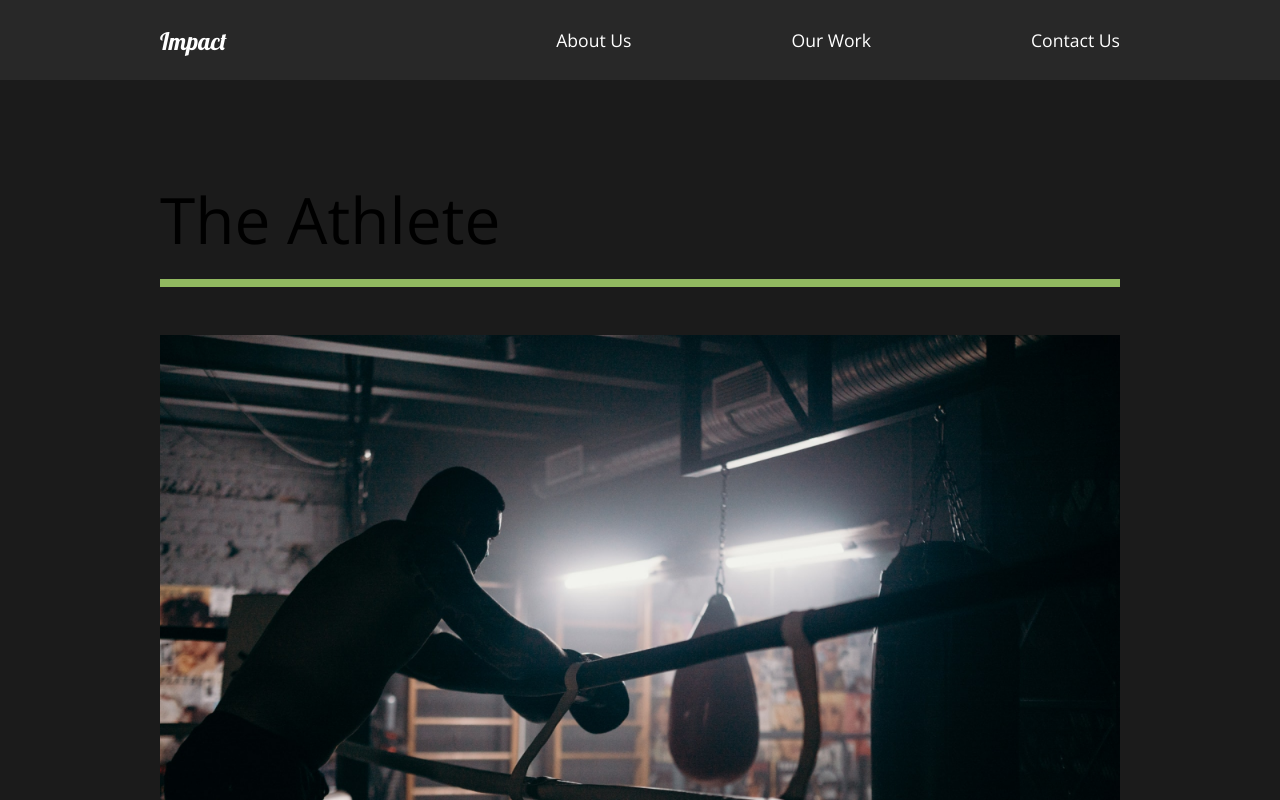
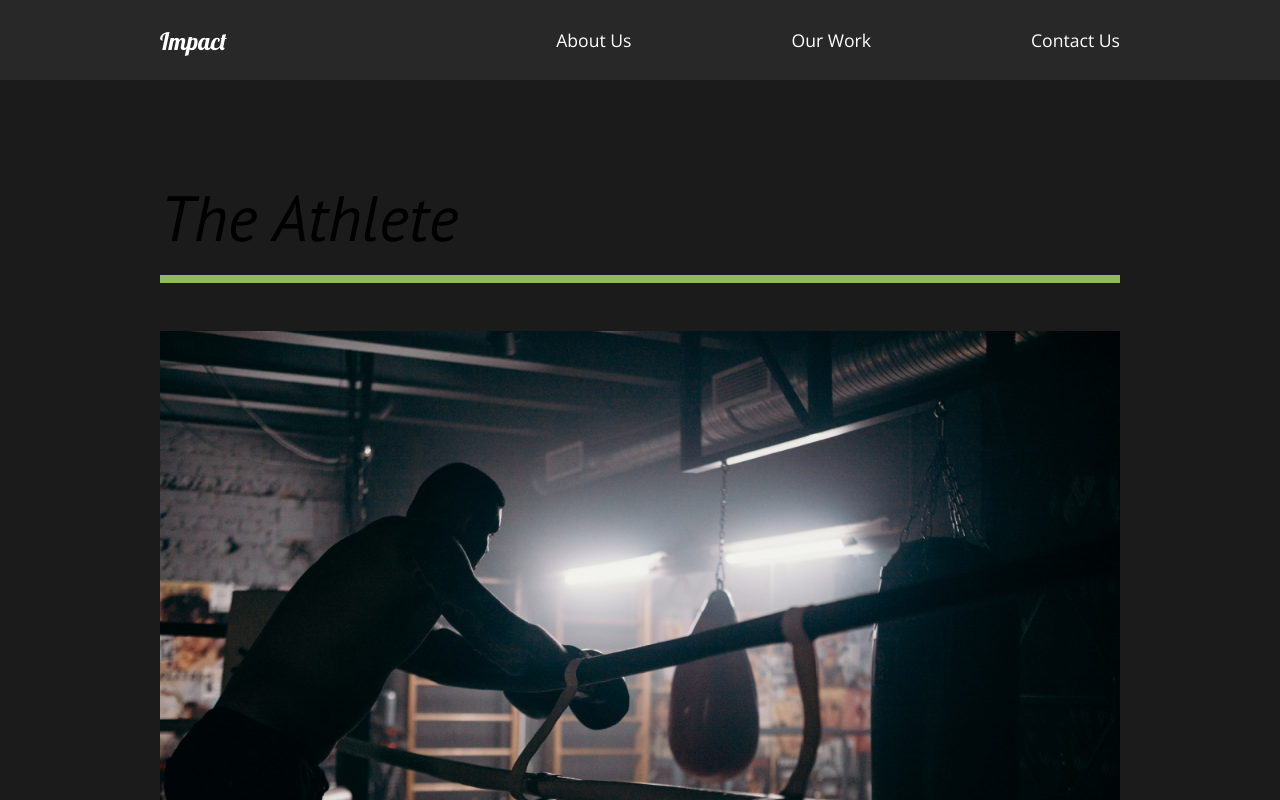
Before and after one commit to arakhm6/impact-react, a React (Create React App) app: page /work in a window 1280 px wide. Shown: the top 800 px of the page. Built offline with nearby package versions, Linux system fonts and the light colour scheme.

Commit message:
styling/animations

```diff
--- a/public/index.html
+++ b/public/index.html
@@ -11,6 +11,7 @@
     />
     <link rel="preconnect" href="https://fonts.gstatic.com">
     <link href="https://fonts.googleapis.com/css2?family=Lobster&family=Open+Sans:wght@300&display=swap" rel="stylesheet">
+    <link href="https://fonts.googleapis.com/css2?family=PT+Sans:ital@1&display=swap" rel="stylesheet">
     <!--
       manifest.json provides metadata used when your web app is installed on a
       user's mobile device or desktop. See https://developers.google.com/web/fundamentals/web-app-manifest/
--- a/src/pages/OurWork.js
+++ b/src/pages/OurWork.js
@@ -21,8 +21,8 @@
       <Frame5 variants={slider}></Frame5>
       <Movie ref={element} variants={fade} animate={controls} initial="hidden">
         <motion.h2 variants={fade}>The Athlete</motion.h2>
-        <motion.div className="line" variants={lineAnim}></motion.div>
         <Link to="/work/the-athlete">
+          <motion.div className="line" variants={lineAnim}></motion.div>
           <Hide>
             <motion.img variants={imgAnim} src={athlete} alt="athlete" />
           </Hide>
@@ -35,8 +35,8 @@
         initial="hidden"
       >
         <h2>The Racer</h2>
-        <motion.div className="line" variants={lineAnim}></motion.div>
         <Link to="/work/the-racer">
+          <motion.div className="line" variants={lineAnim}></motion.div>
           <img src={racer} alt="racer" />
         </Link>
       </Movie>
@@ -64,6 +64,10 @@
     width: 100%;
     height: 70vh;
     object-fit: cover;
+  }
+  h2 {
+    font-family: "PT Sans", cursive;
+    font-weight: lighter;
   }
 `;
 
```
